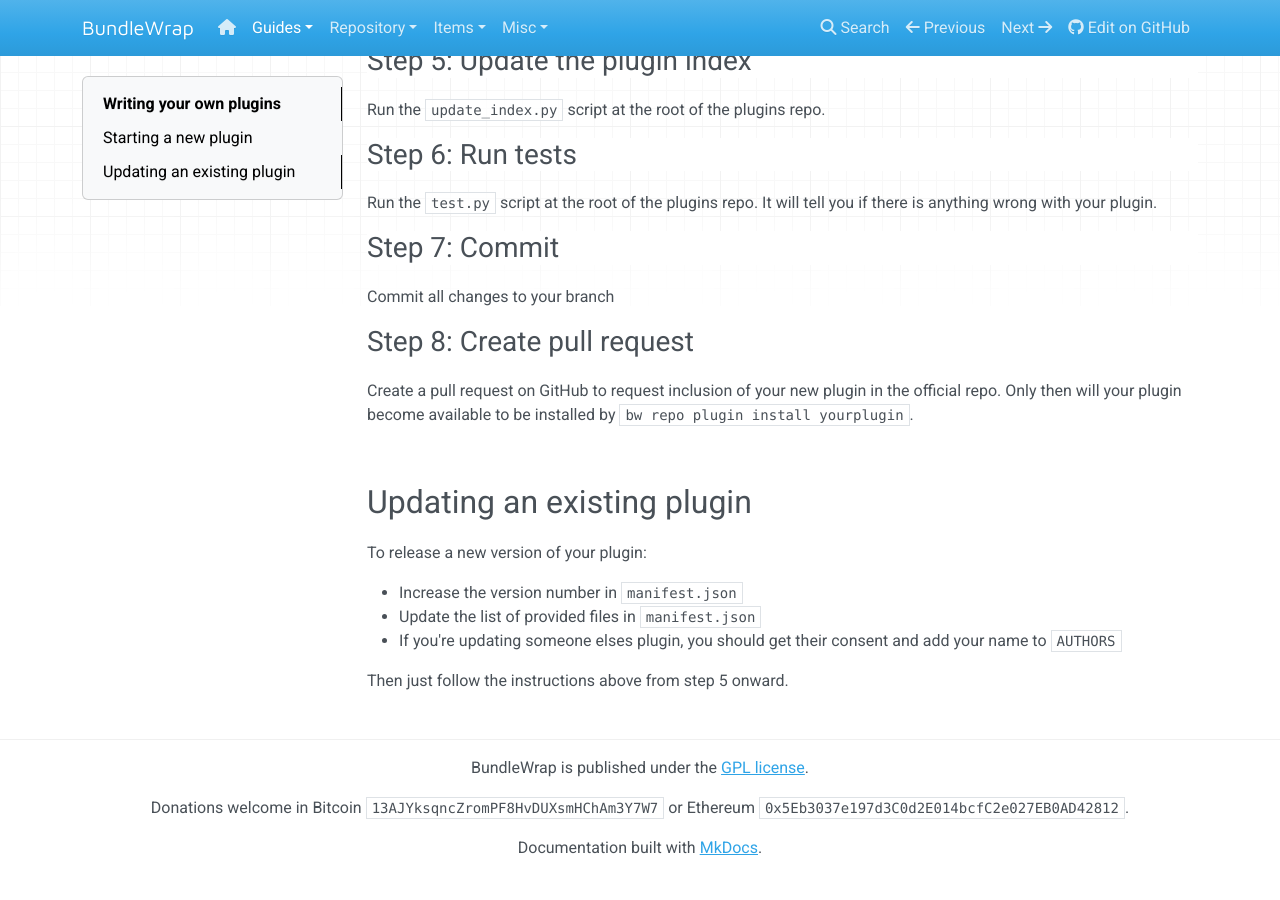
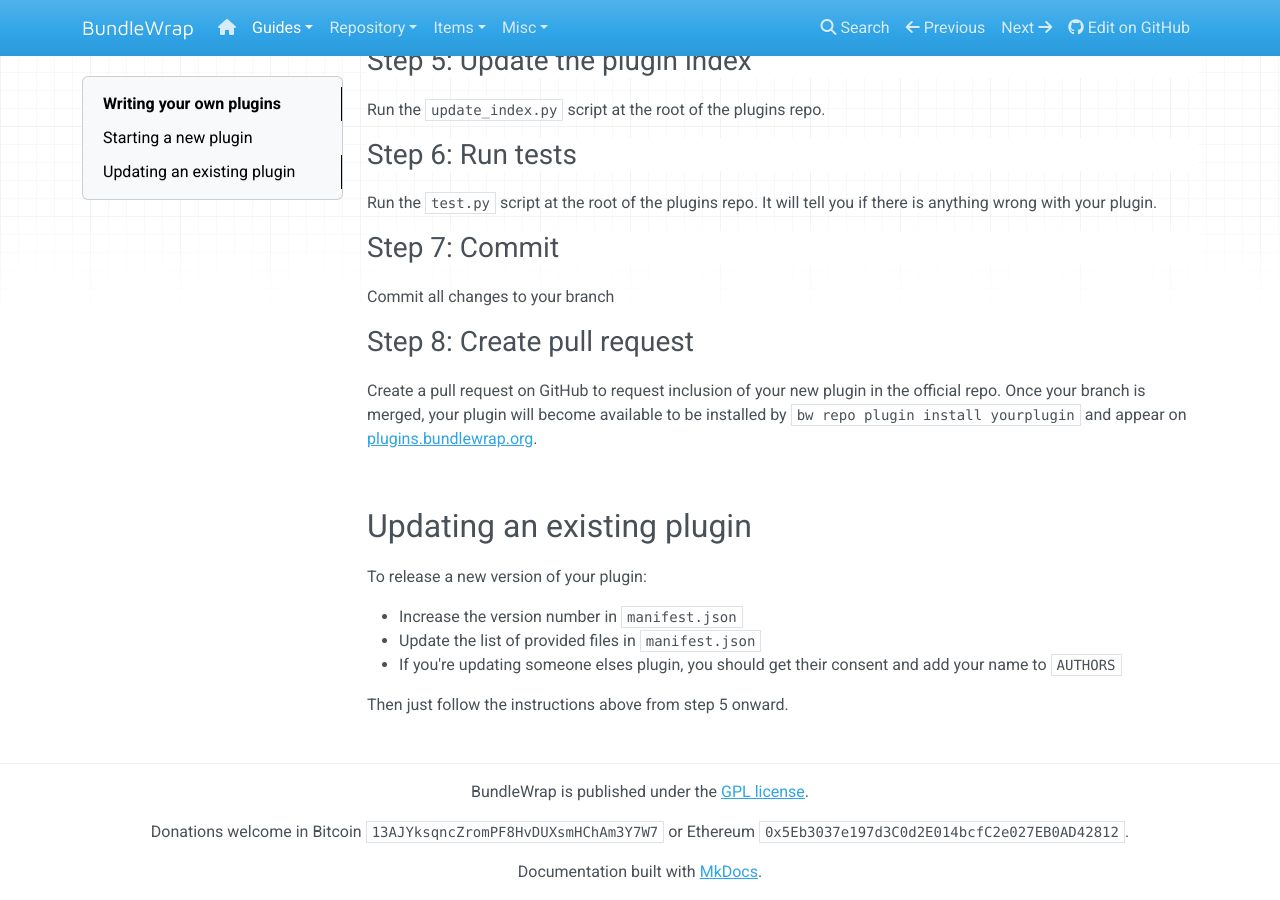
Before and after one commit to bundlewrap/bundlewrap, an MkDocs documentation site: the page built from docs/content/guide/dev_plugin.md, in a window 1280 px wide and 900 px high, scrolled down 1149 px. Built offline with MkDocs 1.6.1, drawn with Linux system fonts in a browser that asks for light colours; nearby versions of some CDN libraries; old or Windows-style settings are respelled for this version of MkDocs; before the commit the page ends 2025 px from its top, so only the background shows below that.

Commit message:
docs: add link to plugins.bundlewrap.org

```diff
--- a/docs/content/guide/dev_plugin.md
+++ b/docs/content/guide/dev_plugin.md
@@ -56,7 +56,7 @@
 
 ### Step 8: Create pull request
 
-Create a pull request on GitHub to request inclusion of your new plugin in the official repo. Only then will your plugin become available to be installed by `bw repo plugin install yourplugin`.
+Create a pull request on GitHub to request inclusion of your new plugin in the official repo. Once your branch is merged, your plugin will become available to be installed by `bw repo plugin install yourplugin` and appear on [plugins.bundlewrap.org](http://plugins.bundlewrap.org).
 
 <br>
 
```
